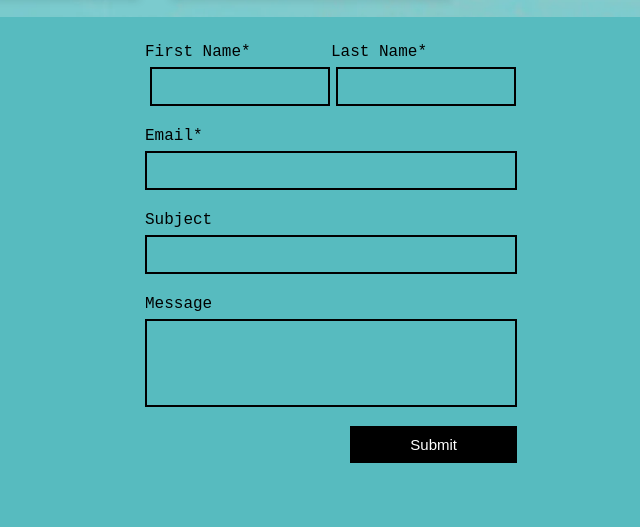
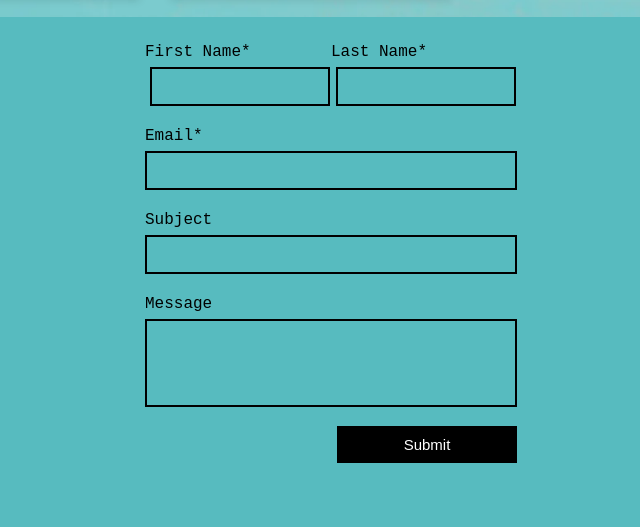
Before and after one commit to VakoNarimanidze/Coaches-Success, a plain HTML site: page services.html in a window 1280 px wide. Shown: the part 983-1510 px from the top of the page, 640-1280 px from the left. Drawn offline with Linux system fonts and the light colour scheme; a web font is replaced by a local one.

Commit message:
fixed footer

```diff
--- a/services.html
+++ b/services.html
@@ -151,6 +151,7 @@
             </div>
 
             <div class="RightFooter">
+                <form>
                     <div class="inline">
                         <div class="field-group">
                             <label for="firstName">First Name*</label>
@@ -165,12 +166,14 @@
                     <label for="email">Email*</label>
                     <input type="email" id="email" name="email" required>
                     <label for="subject">Subject</label>
-                <input type="text" id="subject" name="subject" required>
+                    <input type="text" id="subject" name="subject">
                     <label for="message">Message</label>
                     <textarea name="message" id="message"></textarea>
                     <div class="buttonFlex">
-                    <button>Submit</button>
+
+                        <input class="submit" type="submit">
                     </div>
+                </form>
             </div>
         </footer>
     </div>
--- a/style.css
+++ b/style.css
@@ -623,16 +623,17 @@ footer .buttonFlex {
     justify-content: end;
 }
 
-footer button {
-    padding: 10px 60px;
+footer .submit {
+    padding: 10px 60px !important;
     background-color: black;
     color: white;
-    border: none;
-    font-size: 15px;
+    border: none !important;
+    font-size: 15px !important;
     transition: 0.5s ease;
-}
-
-footer button:hover {
+    width: 180px;
+}
+
+footer .submit:hover {
     background-color: white;
     color: black;
     border: 1px solid black;
```
Also changed, not shown: aboutMe.html (+4 -2 lines), blog.html (+4 -1 lines), guides.html (+4 -1 lines), index.html (+4 -2 lines), innerBlog.html (+4 -1 lines), plans.html (+4 -1 lines). Lines whose indentation alone changed are shown as unchanged.
